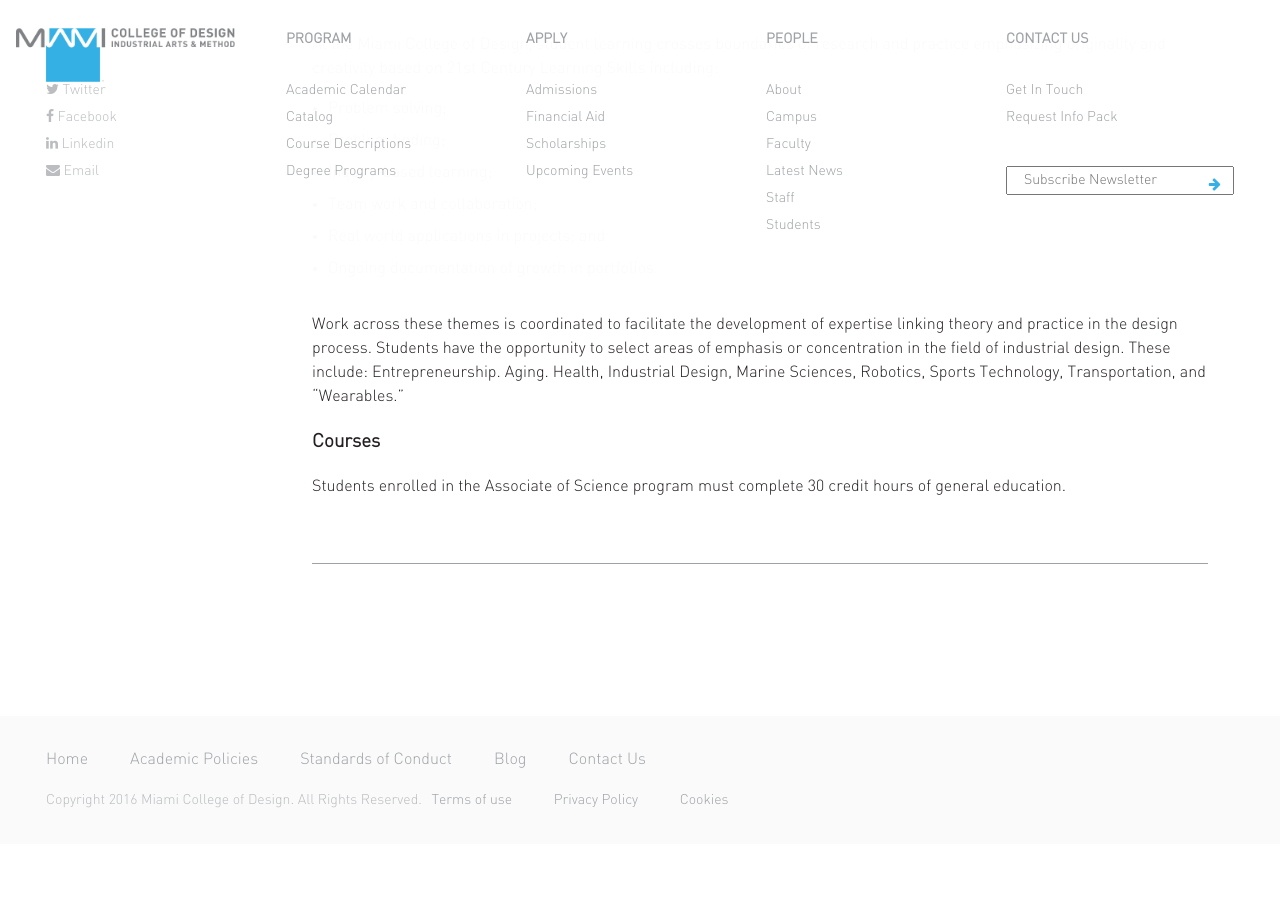
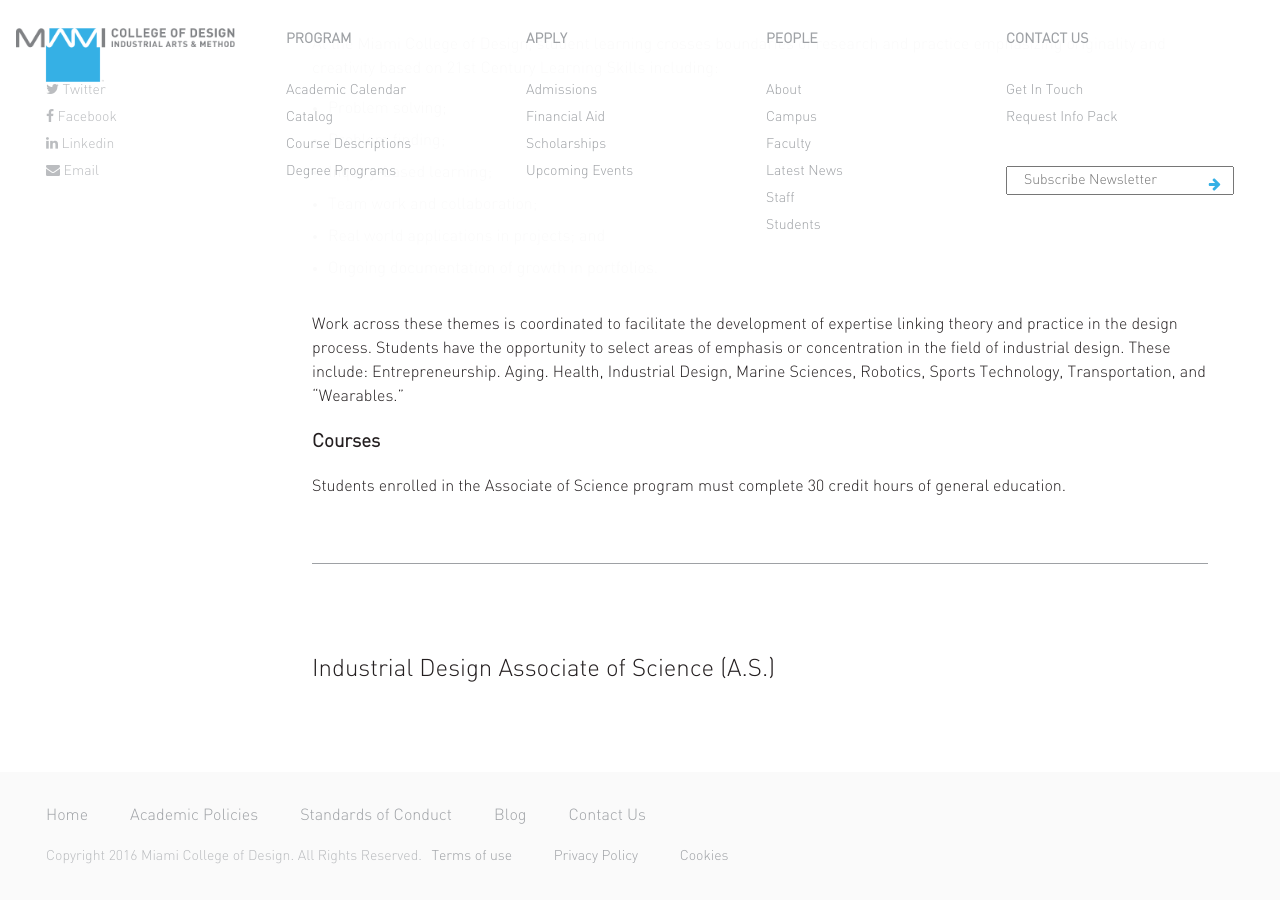
Before and after one commit to akritibhusal/MiamiCollegeofDesign, a Jekyll site: the page built from program.md, in a window 1280 px wide and 900 px high, scrolled down 1555 px. Built offline with Jekyll 4.4.1, drawn with Linux system fonts in a browser that asks for light colours; nearby versions of some CDN libraries; before the commit the page ends 2399 px from its top, so only the background shows below that.

Commit message:
Updated Program

```diff
--- a/program.md
+++ b/program.md
@@ -61,3 +61,6 @@ Students enrolled in the Associate of Science program must complete 30 credit ho
 
 {:.sep--line}
 &nbsp;
+
+## Industrial Design Associate of Science (A.S.)
+{:#idas}
```
